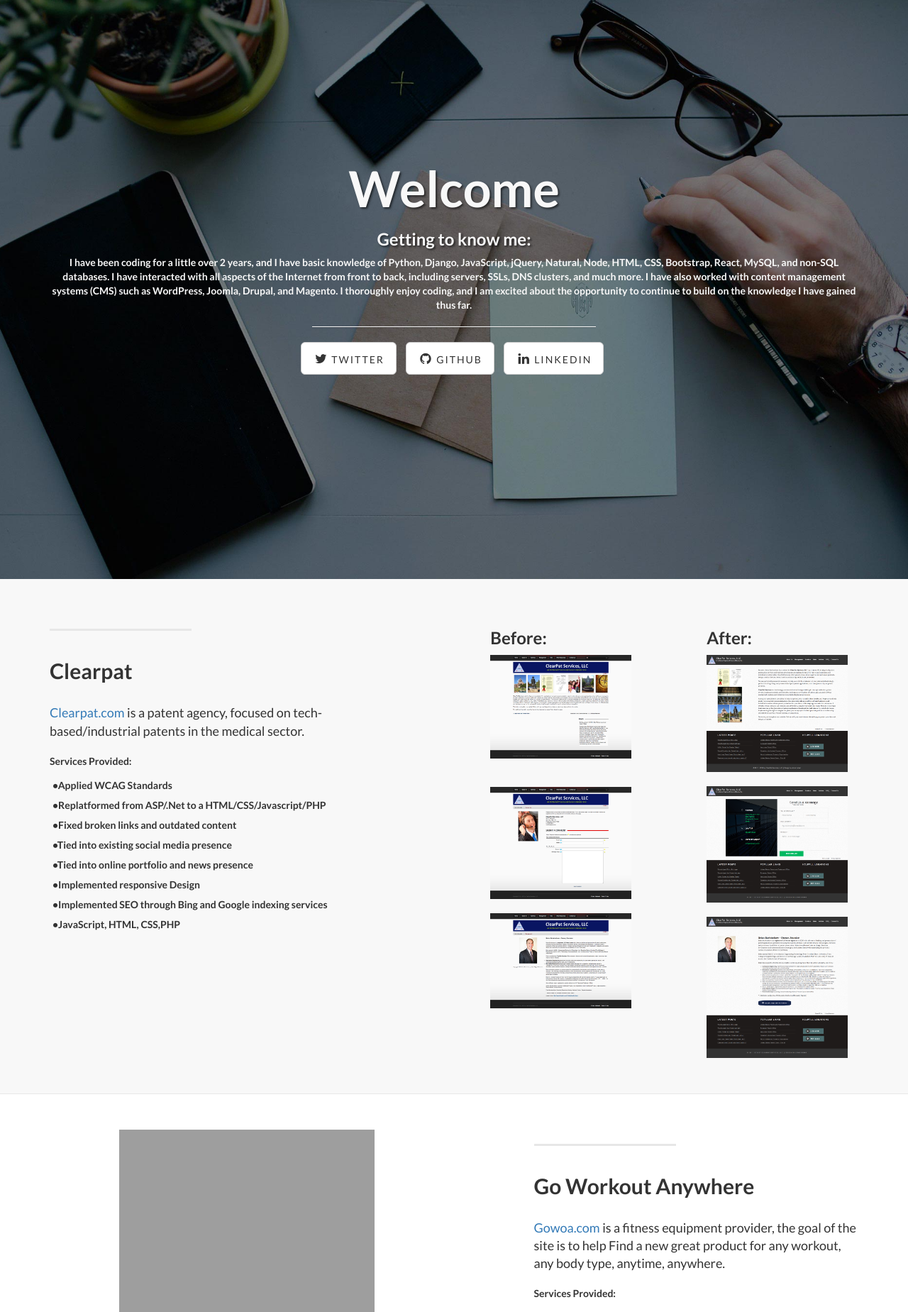
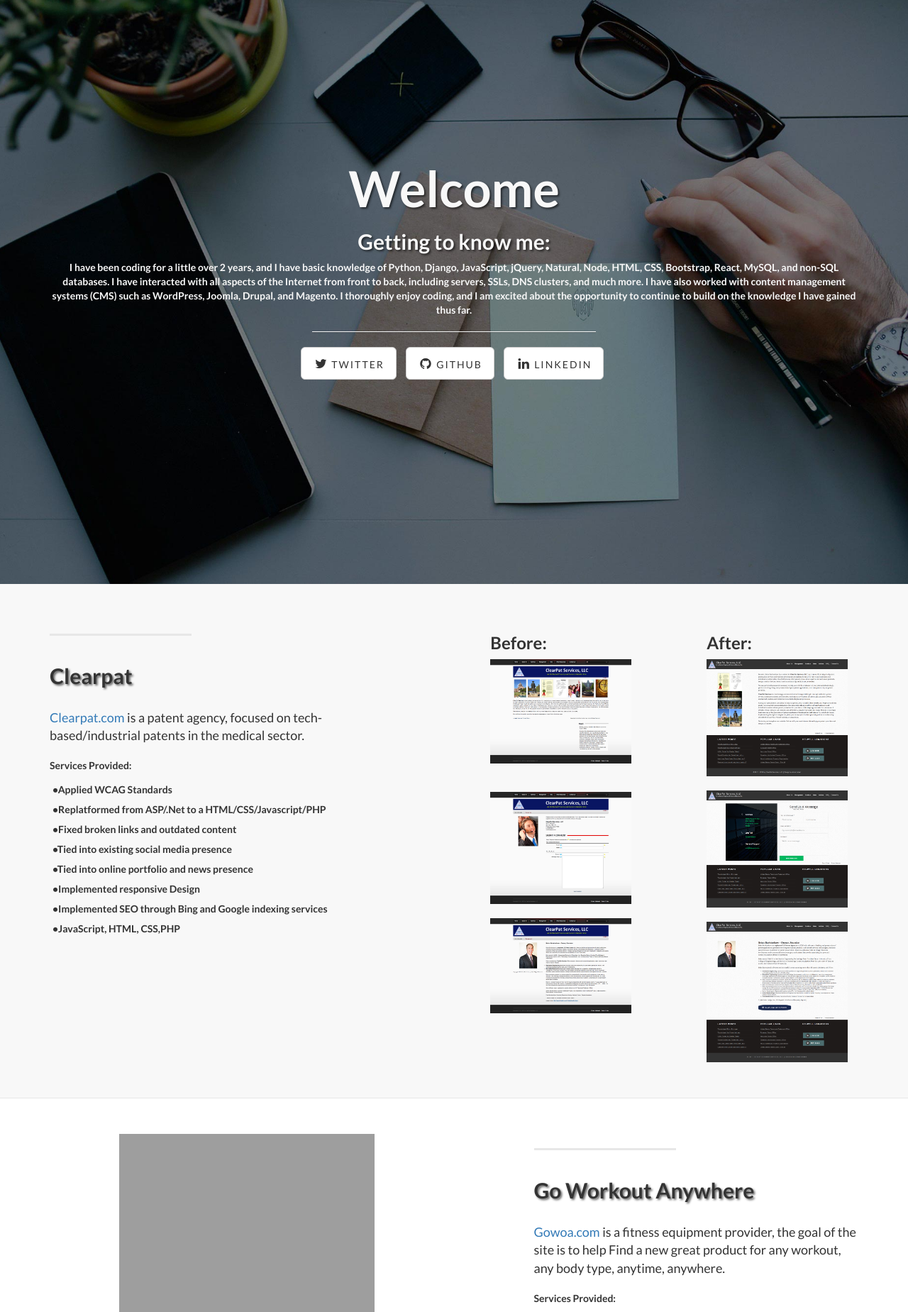
Before and after one commit to jeran-urban/my-portfolio, a PHP site: page / in a window 1280 px wide. Shown: the part 51-1900 px from the top of the page at 71% size. Run offline with PHP 8.4, Linux system fonts and the light colour scheme; grey boxes are pictures that could not be loaded.

Commit message:
heading level skipped error fixed

```diff
--- a/css/landing-page.css
+++ b/css/landing-page.css
@@ -57,7 +57,7 @@ h6 {
     border-bottom: 1px solid rgba(0,0,0,0.2);
 }
 
-.intro-message > h3 {
+.intro-message > h3, h2 {
     text-shadow: 2px 2px 3px rgba(0,0,0,0.6);
 }
 
--- a/index.html
+++ b/index.html
@@ -77,7 +77,7 @@
                 <div class="col-lg-12">
                     <div class="intro-message">
                         <h1>Welcome</h1>
-                        <h3>Getting to know me:</h3>
+                        <h2>Getting to know me:</h2>
                         <p>I have been coding for a little over 2 years, and I have basic knowledge of Python, Django, JavaScript, jQuery, Natural, Node, HTML, CSS, Bootstrap, React, MySQL, and non-SQL databases. I have interacted with all aspects of the Internet from front to back, including servers, SSLs, DNS clusters, and much more. I have also worked with content management systems (CMS) such as WordPress, Joomla, Drupal, and Magento. I thoroughly enjoy coding, and I am excited about the opportunity to continue to build on the knowledge I have gained thus far.</p>
                         <hr class="intro-divider">
                         <ul class="list-inline intro-social-buttons">
```
